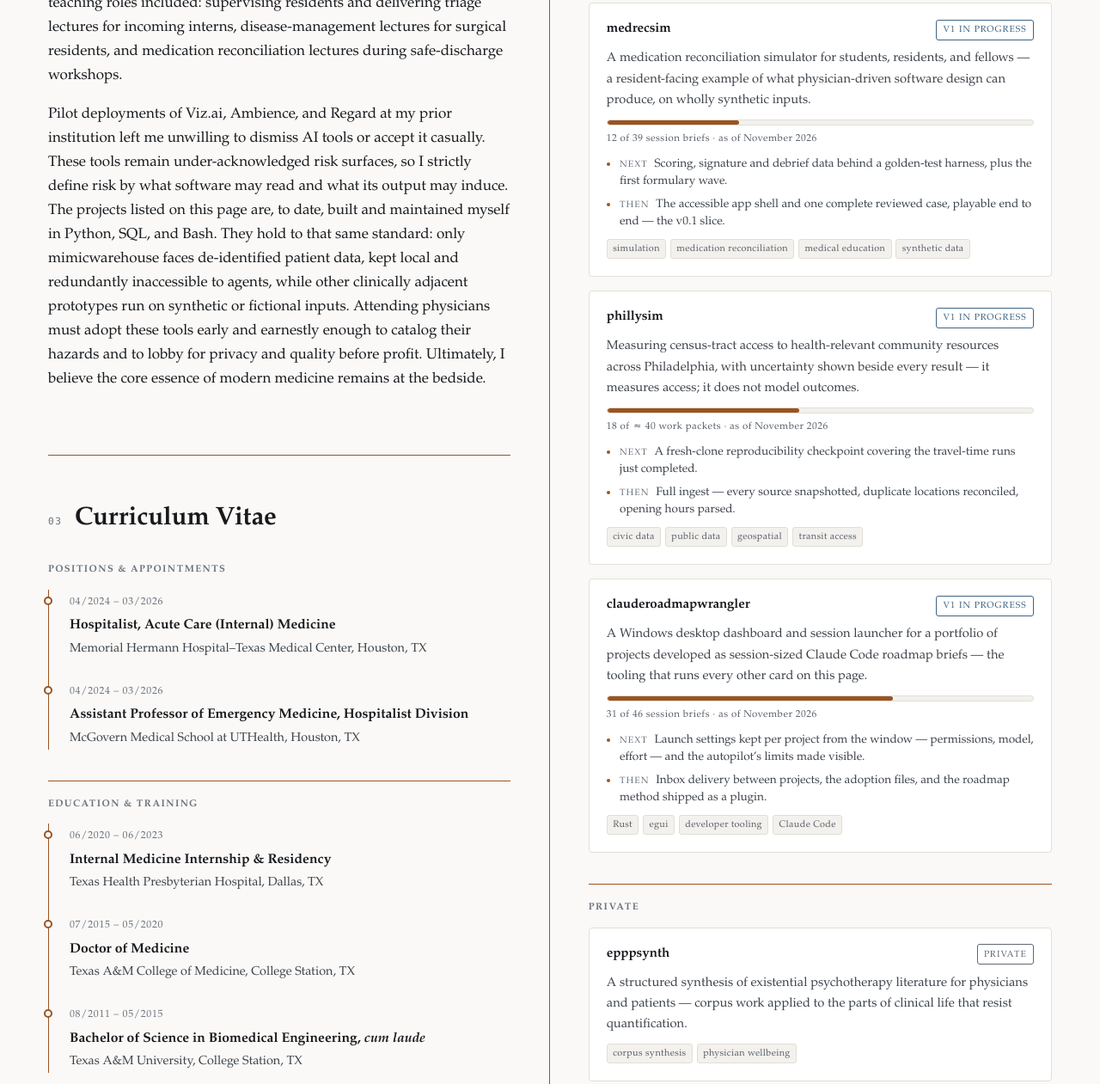
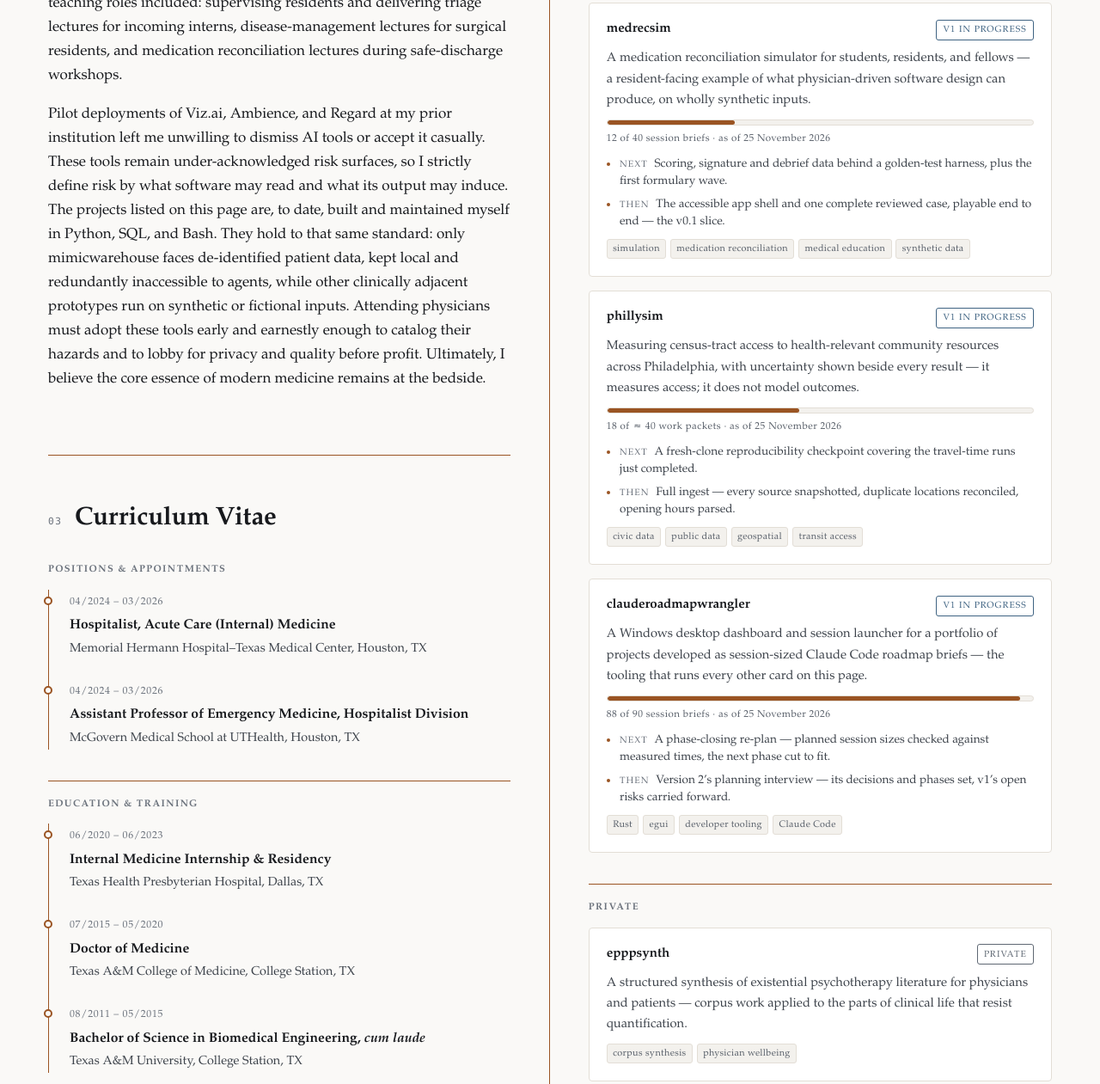
Before and after one commit to willtfarrington/prime, a plain HTML site: page index.html in a window 1280 px wide. Shown: the part 1282-2543 px from the top of the page at 86% size. Drawn offline with Linux system fonts and the light colour scheme.

Commit message:
Draw the project cards' progress bars from Roadmap Wrangler's export (IN-1)
site.js fetches assets/data/projects.json (crw export site --yes, as of
2026-11-25) and fills the bar and count on each card that names its
project; the blocks ship hidden, so without JavaScript no bar shows rather
than a stale one. The hand-written next-step bullets stay, keyed to the
brief they describe and hidden once the export moves past it;
clauderoadmapwrangler's are rewritten for its current next row.
mimicwarehouse (a data repository the export leaves out unread) keeps its
hand-typed bar, and phillysim's total holds a floor of 40 while its later
milestones have no rows; IN-3 follows both up. The export's unused HTML
snippet is git-ignored, and the README's refresh guide is rewritten.

```diff
--- /dev/null
+++ b/assets/data/projects.json
@@ -0,0 +1,65 @@
+{
+  "as_of": "2026-11-25",
+  "projects": [
+    {
+      "name": "clauderoadmapwrangler",
+      "badge": "Rust · egui, PowerShell",
+      "done": 88,
+      "total": 90,
+      "percent": 97,
+      "next": [
+        {
+          "id": "EP-59",
+          "title": "Re-plan P6: the walk, the retro under the measured sizes, the sweep's state, addenda, P7 confirmed and cut to the size rule",
+          "size": "M"
+        },
+        {
+          "id": "EP-44",
+          "title": "The v2 planning interview through the `plan` skill: v2's decisions from D-31, its phases and the first phase's brief notes, from the direction in `v2-notes.md`, the risks and the routes carried from v1",
+          "size": "L"
+        }
+      ]
+    },
+    {
+      "name": "hupsim",
+      "badge": "Rust",
+      "done": 24,
+      "total": 24,
+      "percent": 100,
+      "next": []
+    },
+    {
+      "name": "medrecsim",
+      "badge": "TypeScript · pnpm",
+      "done": 12,
+      "total": 40,
+      "percent": 30,
+      "next": [
+        {
+          "id": "EP-12",
+          "title": "Engine scoring, signature, debrief data + golden harness",
+          "size": "M"
+        },
+        {
+          "id": "EP-13",
+          "title": "Formulary wave 1",
+          "size": "M"
+        }
+      ]
+    },
+    {
+      "name": "phillysim",
+      "badge": "Python · 3.13 · uv",
+      "done": 18,
+      "total": 19,
+      "percent": 94,
+      "next": [
+        {
+          "id": "EP-16",
+          "title": "Checkpoint 3: fresh-clone re-run with real data and the routing night, docs sync, license sweep, budgets with peak RSS, dependency triage, estimate accuracy with the M3 actual, M4 gate pre-read",
+          "size": "S"
+        }
+      ]
+    }
+  ]
+}
--- a/assets/js/site.js
+++ b/assets/js/site.js
@@ -1,10 +1,15 @@
 /* ==========================================================================
    prime — progressive enhancement only.
-   Every word of content is in the HTML; this file adds three conveniences:
+   Every word of content is in the HTML save the roadmap figures on the
+   project cards; this file adds four conveniences:
      1. stamps the current year in the footer
      2. highlights the nav link for whichever section is on screen
      3. opens project screenshots in a lightbox instead of a bare image tab
-   The page is fully usable with JavaScript disabled.
+     4. draws the project cards' progress bars from Roadmap Wrangler's site
+        export (assets/data/projects.json) and hides next-step bullets the
+        project has moved past
+   The page is fully usable with JavaScript disabled; only those bars, which
+   ship hidden, stay out of sight.
    ========================================================================== */
 (function () {
   "use strict";
@@ -105,6 +110,83 @@
     });
   }
 
+  /* --- 4. roadmap figures from the site export ---------------------------
+     `crw export site --yes` (Roadmap Wrangler) rewrites
+     assets/data/projects.json whole at each export:
+       {"as_of": "YYYY-MM-DD",
+        "projects": [{"name", "badge", "done", "total", "percent",
+                      "next": [{"id", "title", "size"}]}]}
+     A card opts in with data-project="<name>". Its .progress block ships
+     hidden and empty; here it gets its fill and note and is shown. If the
+     file is missing or unreadable (the page opened by double-click, say) or
+     names no such project, the block stays hidden: a missing bar beats a
+     wrong one. The card's .next list is hand-written for the brief named in
+     data-written-for; once the export's first undone row is another brief,
+     the list is hidden until someone rewrites it. Text goes in through
+     textContent only, never as markup. This block must stay above the
+     scroll spy, which returns early when it has nothing to watch. */
+  var tracked = Array.prototype.slice.call(document.querySelectorAll(".card[data-project]"));
+  if (tracked.length && window.fetch) {
+    var MONTHS = ["January", "February", "March", "April", "May", "June", "July",
+                  "August", "September", "October", "November", "December"];
+    // Built from code points: a thin space typed as itself is invisible
+    // here and too easy to lose in an edit.
+    var APPROX = String.fromCharCode(0x2248, 0x2009);  // &asymp;&thinsp;
+    var DOT = " " + String.fromCharCode(0xb7) + " ";    // &middot;
+
+    // "2026-11-25" -> "25 November 2026", the footer's style. Parsed by
+    // hand: new Date("2026-11-25") is UTC midnight, which reads as the 24th
+    // anywhere west of Greenwich.
+    var longDate = function (iso) {
+      var m = /^(\d{4})-(\d{2})-(\d{2})$/.exec(String(iso));
+      if (!m || +m[2] < 1 || +m[2] > 12) { return null; }
+      return (+m[3]) + " " + MONTHS[+m[2] - 1] + " " + m[1];
+    };
+    var isCount = function (n) { return typeof n === "number" && n >= 0 && n % 1 === 0; };
+
+    var draw = function (site) {
+      var asOf = site && longDate(site.as_of);
+      if (!asOf || !Array.isArray(site.projects)) { return; }
+      var byName = Object.create(null);
+      site.projects.forEach(function (p) {
+        if (p && typeof p.name === "string") { byName[p.name] = p; }
+      });
+
+      tracked.forEach(function (card) {
+        var p = byName[card.getAttribute("data-project")];
+        if (!p) { return; }
+
+        var block = card.querySelector(".progress");
+        var track = block && block.querySelector(".progress-track");
+        var note = block && block.querySelector(".progress-note");
+        if (track && note && isCount(p.done) && isCount(p.total) && p.total > 0 && p.done <= p.total) {
+          // A floor under the total, for a roadmap whose later milestones
+          // have no rows yet; it retires itself once the rows outgrow it.
+          var floor = parseInt(block.getAttribute("data-total-estimate"), 10) || 0;
+          var total = Math.max(p.total, floor);
+          var pct = Math.floor(p.done * 100 / total);   // rounded down, as the export's own
+          track.style.setProperty("--pct", pct + "%");
+          note.textContent = p.done + " of " + (total > p.total ? APPROX : "") + total + " " +
+            (block.getAttribute("data-unit") || "session briefs") + DOT + "as of " + asOf;
+          block.hidden = false;
+        }
+
+        var next = card.querySelector(".next[data-written-for]");
+        if (next && Array.isArray(p.next)) {
+          var first = p.next[0];
+          if (!first || first.id !== next.getAttribute("data-written-for")) { next.hidden = true; }
+        }
+      });
+    };
+
+    // no-cache revalidates each visit, so a pushed export shows at once
+    // rather than after GitHub Pages' ten-minute cache.
+    fetch("assets/data/projects.json", { cache: "no-cache" })
+      .then(function (response) { return response.ok ? response.json() : null; })
+      .then(draw)
+      .catch(function () { /* the bars stay hidden */ });
+  }
+
   /* --- 2. scroll spy -----------------------------------------------------
      Only meaningful when the panes are stacked. Side by side, the left and
      right panes occupy the same vertical band, so two sections are on screen
--- a/index.html
+++ b/index.html
@@ -303,7 +303,9 @@
         <!-- ------------------------------------------------------------
              PROJECTS
              CARD ANATOMY
-               <article class="card card--linked">  <- drop card--linked if no URL
+               <article class="card card--linked" data-project="name">
+                           <- drop card--linked if no URL; data-project only
+                              for a project in the site export (see below)
                  card-top  : <h3> repo name (wrapped in <a> if public) + badge
                  .hook     : one line, 12-20 words, what it does and why
                  .progress : optional; pre-v1 public repos only (see below)
@@ -312,15 +314,26 @@
                </article>
              BADGES: badge--public | badge--progress | badge--private
 
-             PROGRESS BLOCK (added 09/2026). Only the public repos still short
-             of v1 carry one; shipped and private work does not. The fill width
-             is the inline --pct on .progress-track, and the numbers come from
-             that project's roadmap/README.md: completed session briefs (or work
-             packets) over the planned total, rounded to a whole percent. The
-             bar itself is aria-hidden -- .progress-note carries the same fact
-             as text, so a screen reader hears it once. Refresh all four notes
-             together and move the as-of month with them; a bar without a
-             current date is worse than no bar.
+             PROGRESS BLOCK. Only the public repos still short of v1 carry one;
+             shipped and private work does not. The figures come from
+             assets/data/projects.json, which Roadmap Wrangler's site export
+             (`crw export site --yes`) rewrites: completed session briefs over
+             the planned total, the percent rounded down, and the export's date.
+             A card names its project in data-project and ships its block
+             `hidden` and empty; site.js fills the --pct on .progress-track and
+             the note, then shows it. Without JavaScript, or without the file,
+             the bar stays hidden: a missing bar beats a stale one. Optional on
+             the block: data-unit (the noun, default "session briefs") and
+             data-total-estimate (a floor under the total, for a roadmap whose
+             later milestones have no rows yet). The bar is aria-hidden;
+             .progress-note says the same in words, so it is heard once.
+             mimicwarehouse is the exception: a data repository, left out of
+             the export unread, so its block is still hand-typed (see IN-3 in
+             roadmap/inbox.md).
+
+             NEXT BULLETS are hand-written in plain English for the brief named
+             in data-written-for; once the export's first undone row is another
+             brief, site.js hides them until they are rewritten.
              ------------------------------------------------------------ -->
         <section class="section" id="projects" aria-labelledby="projects-h">
           <div class="section-head">
@@ -382,6 +395,9 @@
                 pre-commit leak guard &mdash; data never leaves the machine.
               </p>
 
+              <!-- Hand-typed, unlike the cards below: a data repository is left
+                   out of the site export unread. Refresh from mimicwarehouse's
+                   roadmap/README.md until it publishes its own figures (IN-3). -->
               <div class="progress">
                 <div class="progress-track" style="--pct: 37%" aria-hidden="true"><span></span></div>
                 <p class="progress-note">65 of 174 session briefs &middot; as of November 2026</p>
@@ -397,7 +413,7 @@
               </ul>
             </article>
 
-            <article class="card card--linked">
+            <article class="card card--linked" data-project="medrecsim">
               <div class="card-top">
                 <h3><a href="https://github.com/willtfarrington/medrecsim">medrecsim</a></h3>
                 <span class="badge badge--progress">V1 in progress</span>
@@ -409,12 +425,12 @@
                 synthetic inputs.
               </p>
 
-              <div class="progress">
-                <div class="progress-track" style="--pct: 31%" aria-hidden="true"><span></span></div>
-                <p class="progress-note">12 of 39 session briefs &middot; as of November 2026</p>
+              <div class="progress" hidden>
+                <div class="progress-track" aria-hidden="true"><span></span></div>
+                <p class="progress-note"></p>
               </div>
 
-              <ul class="next">
+              <ul class="next" data-written-for="EP-12">
                 <li><span class="lede">Next</span> Scoring, signature and debrief data behind a golden-test harness, plus the first formulary wave.</li>
                 <li><span class="lede">Then</span> The accessible app shell and one complete reviewed case, playable end to end &mdash; the v0.1 slice.</li>
               </ul>
@@ -424,7 +440,7 @@
               </ul>
             </article>
 
-            <article class="card card--linked">
+            <article class="card card--linked" data-project="phillysim">
               <div class="card-top">
                 <h3><a href="https://github.com/willtfarrington/phillysim">phillysim</a></h3>
                 <span class="badge badge--progress">V1 in progress</span>
@@ -436,12 +452,15 @@
                 outcomes.
               </p>
 
-              <div class="progress">
-                <div class="progress-track" style="--pct: 45%" aria-hidden="true"><span></span></div>
-                <p class="progress-note">18 of &asymp;&thinsp;40 work packets &middot; as of November 2026</p>
+              <!-- M4-M8 have no roadmap rows yet, so the export's total (19)
+                   undercounts v1; the 40 is a floor until they are planned
+                   (IN-3). -->
+              <div class="progress" data-unit="work packets" data-total-estimate="40" hidden>
+                <div class="progress-track" aria-hidden="true"><span></span></div>
+                <p class="progress-note"></p>
               </div>
 
-              <ul class="next">
+              <ul class="next" data-written-for="EP-16">
                 <li><span class="lede">Next</span> A fresh-clone reproducibility checkpoint covering the travel-time runs just completed.</li>
                 <li><span class="lede">Then</span> Full ingest &mdash; every source snapshotted, duplicate locations reconciled, opening hours parsed.</li>
               </ul>
@@ -451,7 +470,7 @@
               </ul>
             </article>
 
-            <article class="card card--linked">
+            <article class="card card--linked" data-project="clauderoadmapwrangler">
               <div class="card-top">
                 <h3><a href="https://github.com/willtfarrington/clauderoadmapwrangler">clauderoadmapwrangler</a></h3>
                 <span class="badge badge--progress">V1 in progress</span>
@@ -462,14 +481,14 @@
                 &mdash; the tooling that runs every other card on this page.
               </p>
 
-              <div class="progress">
-                <div class="progress-track" style="--pct: 67%" aria-hidden="true"><span></span></div>
-                <p class="progress-note">31 of 46 session briefs &middot; as of November 2026</p>
+              <div class="progress" hidden>
+                <div class="progress-track" aria-hidden="true"><span></span></div>
+                <p class="progress-note"></p>
               </div>
 
-              <ul class="next">
-                <li><span class="lede">Next</span> Launch settings kept per project from the window &mdash; permissions, model, effort &mdash; and the autopilot&rsquo;s limits made visible.</li>
-                <li><span class="lede">Then</span> Inbox delivery between projects, the adoption files, and the roadmap method shipped as a plugin.</li>
+              <ul class="next" data-written-for="EP-59">
+                <li><span class="lede">Next</span> A phase-closing re-plan &mdash; planned session sizes checked against measured times, the next phase cut to fit.</li>
+                <li><span class="lede">Then</span> Version 2&rsquo;s planning interview &mdash; its decisions and phases set, v1&rsquo;s open risks carried forward.</li>
               </ul>
 
               <ul class="tags">
@@ -580,11 +599,11 @@
   <div class="container">
     <div class="footer-inner">
       <p>&copy; <span id="year">2026</span> William T. Farrington. Content licensed for reading; source code on GitHub.</p>
-      <p>Built as a static page &mdash; <a href="https://github.com/willtfarrington/prime">source</a>. Last updated <time datetime="2026-11-08">8 November 2026</time>.</p>
+      <p>Built as a static page &mdash; <a href="https://github.com/willtfarrington/prime">source</a>. Last updated <time datetime="2026-11-25">25 November 2026</time>.</p>
     </div>
   </div>
 </footer>
 
-<script src="assets/js/site.js?v=6"></script>
+<script src="assets/js/site.js?v=7"></script>
 </body>
 </html>
```
Also changed, not shown: 3 other files.
